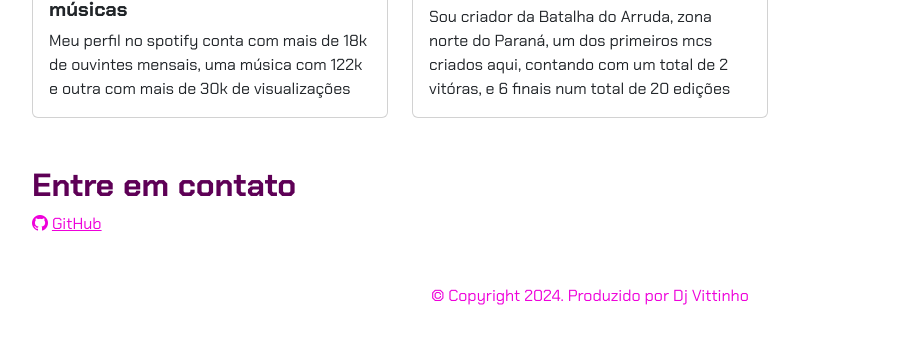
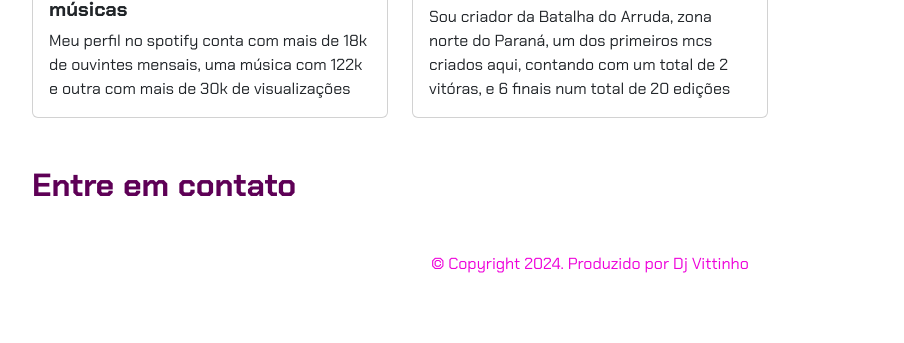
Before and after one commit to vittinhoww/vittinhu, a plain HTML site: page index.html in a window 1280 px wide. Shown: the part 409-752 px from the top of the page, without its empty margins (50-954 px from the left). Drawn offline with nearby package versions, Linux system fonts and the light colour scheme; a script that the page names is missing.

Commit message:
Update index.html

```diff
--- a/index.html
+++ b/index.html
@@ -49,10 +49,6 @@
             </div>
     <footer class="container py-5">
         <h2>Entre em contato</h2>
-        <div>
-            <i class="bi bi-github"></i>
-            <a href="https://github.com/femascheti">GitHub</a>
-        </div>
         <p class="my-5 text-center">© Copyright 2024. Produzido por Dj Vittinho</p>
     </footer>
 
```
